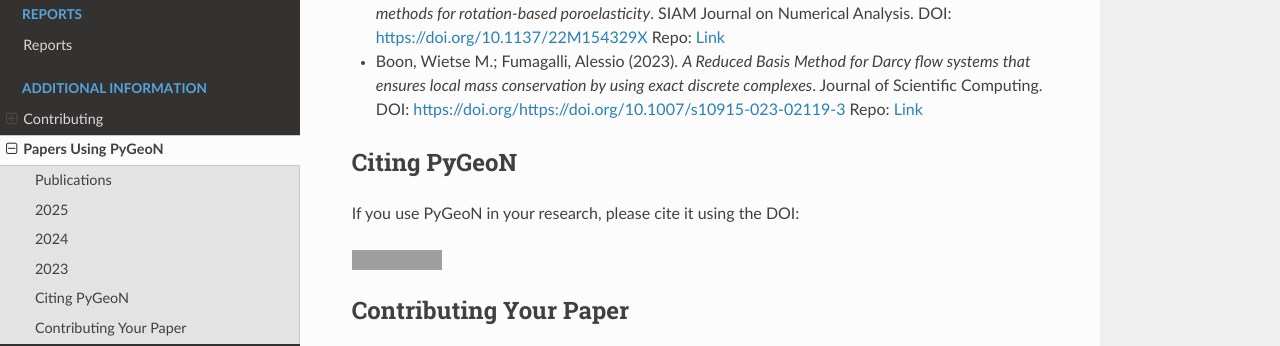
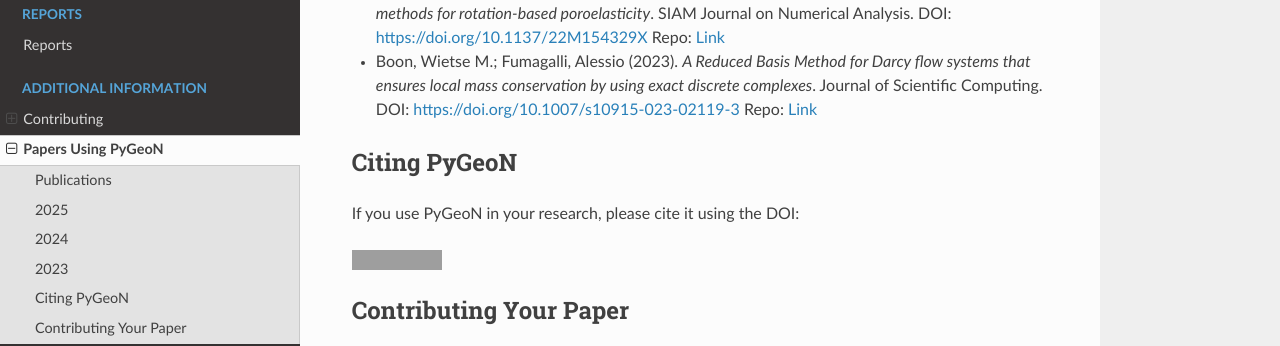
Before and after one commit to compgeo-mox/pygeon, a Sphinx documentation site: the page built from docs/papers.rst, in a window 1280 px wide and 900 px high, scrolled down 525 px. Shown: the part 313-659 px from the top of the window. Built offline with Sphinx 7.4.7 and the Read the Docs theme 3.1.0, drawn with Linux system fonts in a browser that asks for light colours; pages that are not in the unit, such as notebooks, are missing from menus; part of the change alters nothing that is shown; grey boxes are pictures that could not be loaded.

Commit message:
Update papers.rst from papers.bib

```diff
--- a/docs/papers.rst
+++ b/docs/papers.rst
@@ -28,7 +28,7 @@ Publications
   DOI: `https://doi.org/10.1137/22M154329X <https://doi.org/10.1137/22M154329X>`_
   Repo: `Link <https://github.com/compgeo-mox/rotation_based_biot>`_
 - Boon, Wietse M.; Fumagalli, Alessio (2023). *A Reduced Basis Method for Darcy flow systems that ensures local mass conservation by using exact discrete complexes*. Journal of Scientific Computing.
-  DOI: `https://doi.org/https://doi.org/10.1007/s10915-023-02119-3 <https://doi.org/https://doi.org/10.1007/s10915-023-02119-3>`_
+  DOI: `https://doi.org/10.1007/s10915-023-02119-3 <https://doi.org/10.1007/s10915-023-02119-3>`_
   Repo: `Link <https://github.com/compgeo-mox/conservative_rom>`_
 
 Citing PyGeoN
```
